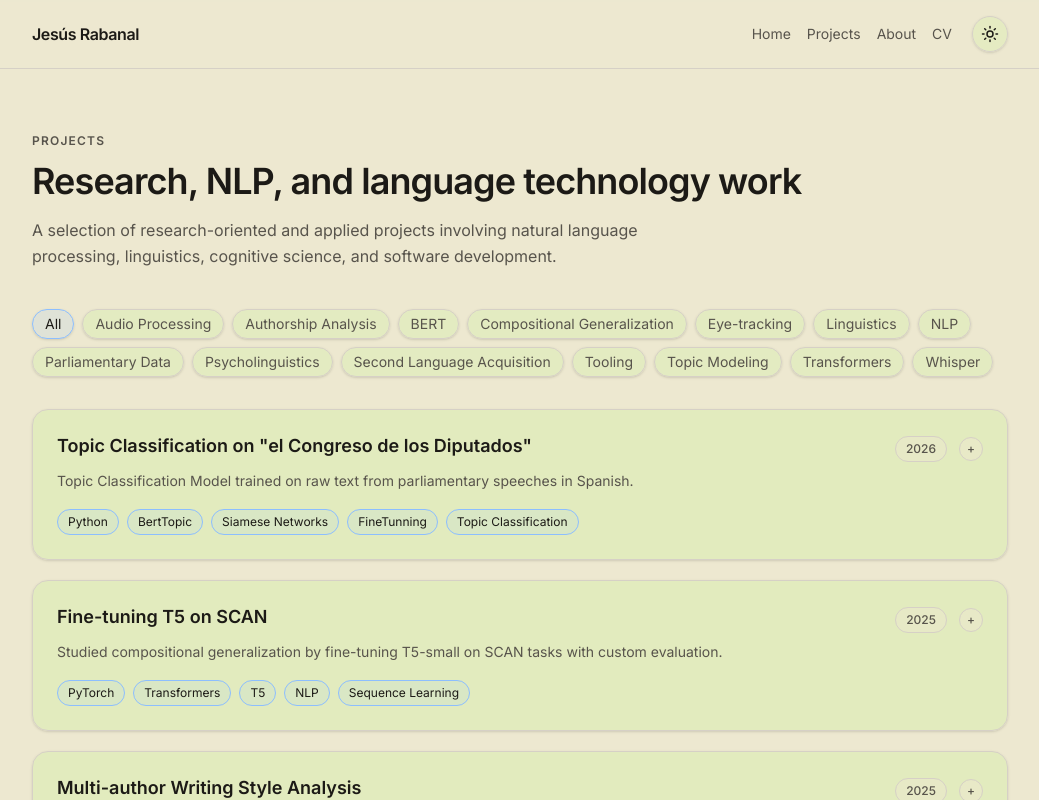
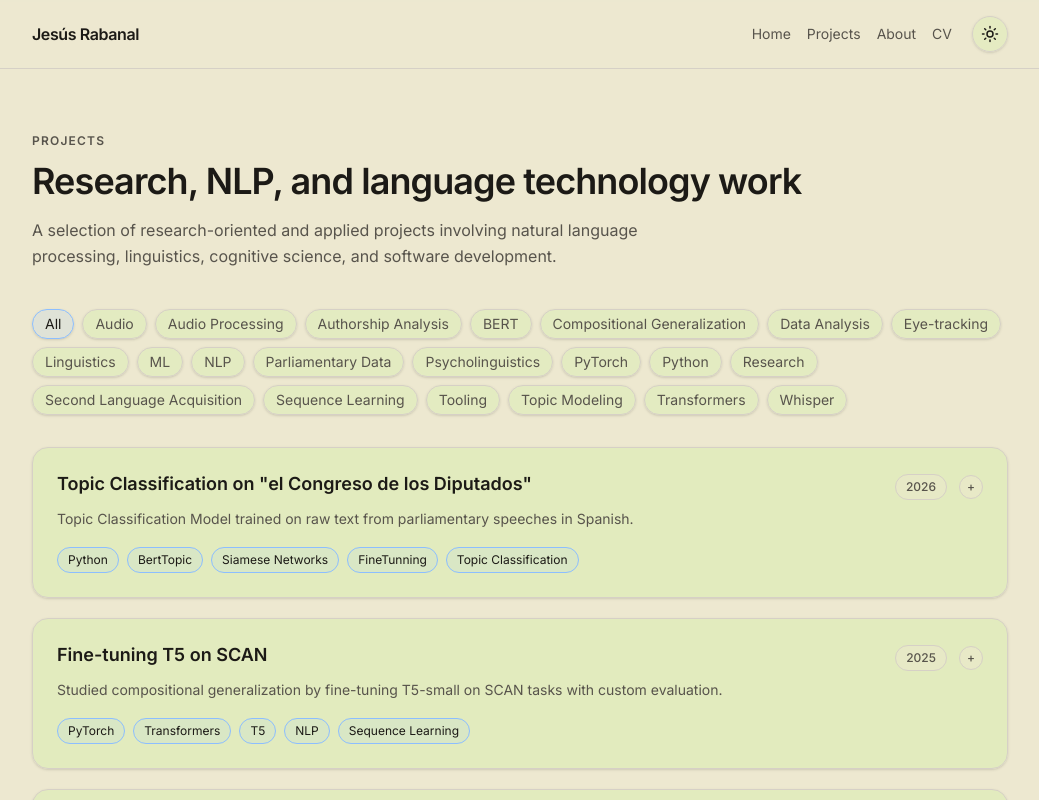
Before and after one commit to RabanalGsus/my-portfolio, a Next.js app: page /projects in a window 1280 px wide. Shown: the top 800 px of the page, without its empty margins (120-1159 px from the left). Built offline with nearby package versions, Linux system fonts and the light colour scheme.

Commit message:
Added tags + fixed some typos

```diff
--- a/components/ProjectBrowser.tsx
+++ b/components/ProjectBrowser.tsx
@@ -141,9 +141,10 @@ export default function ProjectBrowser({ projects }: { projects: Project[] }) {
                             href={link.href}
                             target="_blank"
                             rel="noreferrer"
-                            className="inline-flex rounded-full border border-[rgb(var(--border))] bg-[rgb(var(--panel))]/70 px-3 py-1 text-sm text-[rgb(var(--text))] shadow-sm transition hover:-translate-y-0.5 hover:border-[rgb(var(--accent))]"
-                          >
+                            className="inline-flex items-center justify-center rounded-full border border-[rgb(var(--border))] bg-[rgb(var(--bg))]/50 px-3 py-1 text-sm font-medium text-[rgb(var(--text))] shadow-sm transition hover:-translate-y-0.5 hover:border-[rgb(var(--accent))]"
+                            >
                             {link.label}
+                            <span className="ml-1 text-[rgb(var(--muted))]">↗</span>
                           </a>
                         ))}
                       </div>
--- a/data/projects.ts
+++ b/data/projects.ts
@@ -25,7 +25,7 @@ export const projects: Project[] = [
       "Obtained a proficiently performing model able to produce semantically meaningful topics.",
     year: "2026",
     featured: false,
-    categories: ["NLP", "Topic Modeling", "Parliamentary Data"],
+    categories: ["NLP", "Topic Modeling", "Parliamentary Data", "Research", "Python", "PyTorch", "ML"]
   },
   {
     title: "Fine-tuning T5 on SCAN",
@@ -43,7 +43,7 @@ export const projects: Project[] = [
     ],
     year: "2025",
     featured: true,
-    categories: ["NLP", "Transformers", "Compositional Generalization"],
+    categories: ["NLP", "Transformers", "Compositional Generalization", "PyTorch", "ML", "Sequence Learning"],
   },
   {
     title: "Multi-author Writing Style Analysis",
@@ -61,7 +61,7 @@ export const projects: Project[] = [
     ],
     year: "2025",
     featured: true,
-    categories: ["NLP", "Authorship Analysis", "BERT"],
+    categories: ["NLP", "Authorship Analysis", "BERT", "Python", "ML", "Data Analysis", "Research"],
   },
   {
     title: "Subtitle generation pipeline (faster-whisper)",
@@ -76,7 +76,7 @@ export const projects: Project[] = [
       "Produced consistent subtitle files with a workflow suitable for repeated use.",
     year: "2024",
     featured: false,
-    categories: ["Audio Processing", "Whisper", "Tooling"],
+    categories: ["Audio Processing", "Whisper", "Tooling", "Python", "ML", "Audio"],
   },
   {
     title: "Bachelor Thesis: Anaphora resolution and reanalysis during L2 processing: A replication study using the visual world paradigm.",
@@ -104,7 +104,7 @@ export const projects: Project[] = [
       "Produced a research thesis connecting syntactic ambiguity, cross-linguistic influence, and L2 interpretation strategies. Awarded a mention of excellence in linguistics.",
     year: "2023",
     featured: false,
-    categories: ["Linguistics", "Psycholinguistics", "Second Language Acquisition"],
+    categories: ["Linguistics", "Psycholinguistics", "Second Language Acquisition", "Eye-tracking", "Research", "Data Analysis"],
   },
   {
     title: "Master Thesis: Ambiguous attachment through the Visual World Paradigm: An experimental study of Danish learners of Spanish",
@@ -132,6 +132,6 @@ export const projects: Project[] = [
       "Produced a cross-linguistic experimental study combining psycholinguistic theory, eye-tracking methodology, and fixation-based analysis of sentence interpretation.",
     year: "2026",
     featured: true,
-    categories: ["Linguistics", "Psycholinguistics", "Second Language Acquisition", "Eye-tracking"],
+    categories: ["Linguistics", "Psycholinguistics", "Second Language Acquisition", "Eye-tracking", "Research", "Data Analysis"],
   },
 ];
```
